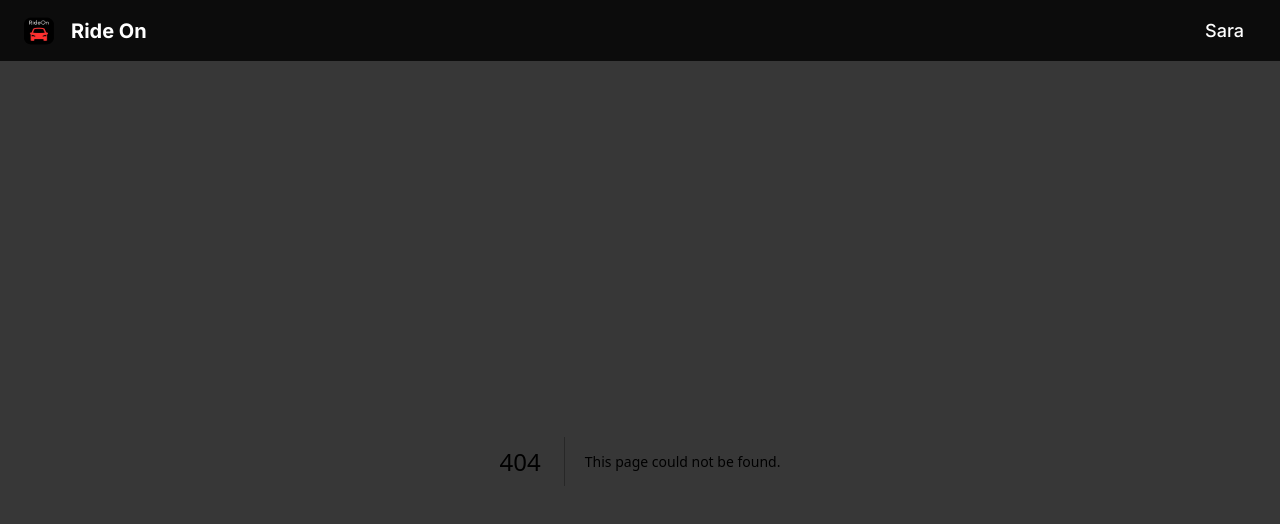
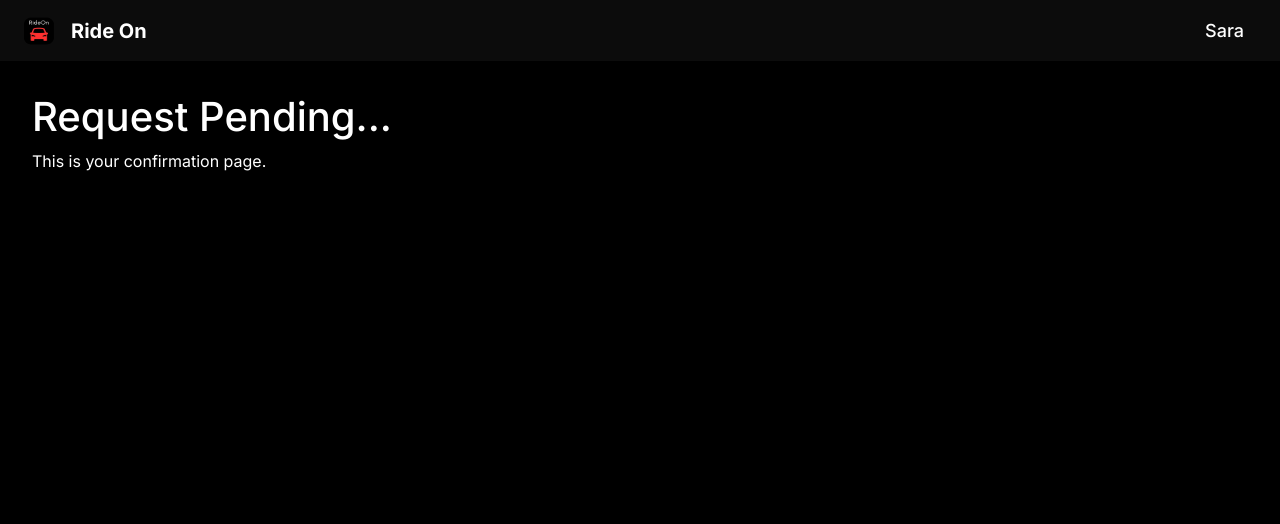
Before and after one commit to ellieishii/rideon, a Next.js app: page /confirmation in a window 1280 px wide. Before the commit this address had no page. Shown: the top 524 px of the page. Built offline with nearby package versions, Linux system fonts and the light colour scheme.

Commit message:
Added confirmation page

```diff
--- a/src/app/activity/page.tsx
+++ b/src/app/activity/page.tsx
@@ -16,7 +16,7 @@ export default function ActivityPage() {
       to: '401 Hoomau Dr',
       price: '$32.50',
       status: 'in-progress',
-      driver: 'Loading...',
+      driver: 'Driver Pending...',
       carModel: 'Sedan',
       estimatedArrival: ' 30 minutes',
       driverImg: <RotateCw className="refresh-icon" size={32} />,
--- /dev/null
+++ b/src/app/confirmation/page.tsx
@@ -0,0 +1,8 @@
+export default function ConfirmationPage() {
+  return (
+    <div style={{ padding: '2rem', color: 'white', background: '#000', minHeight: '100vh' }}>
+      <h1>Request Pending...</h1>
+      <p>This is your confirmation page.</p>
+    </div>
+  );
+}
```
Also changed, not shown: src/app/search/page.tsx (+7 -0 lines).
